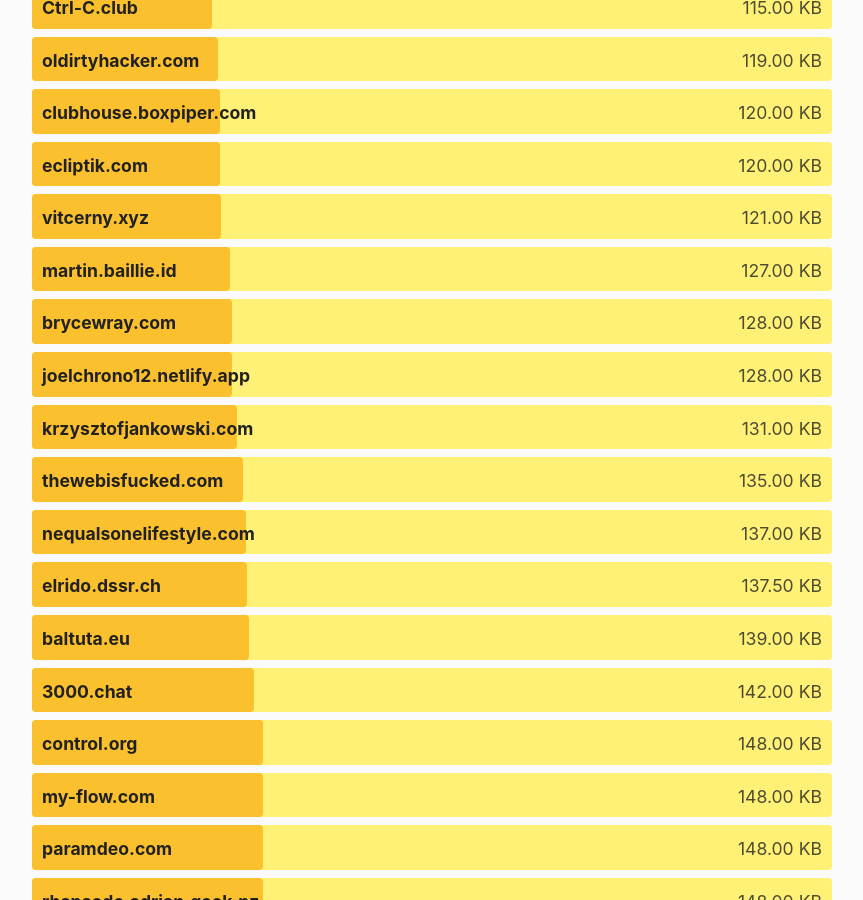
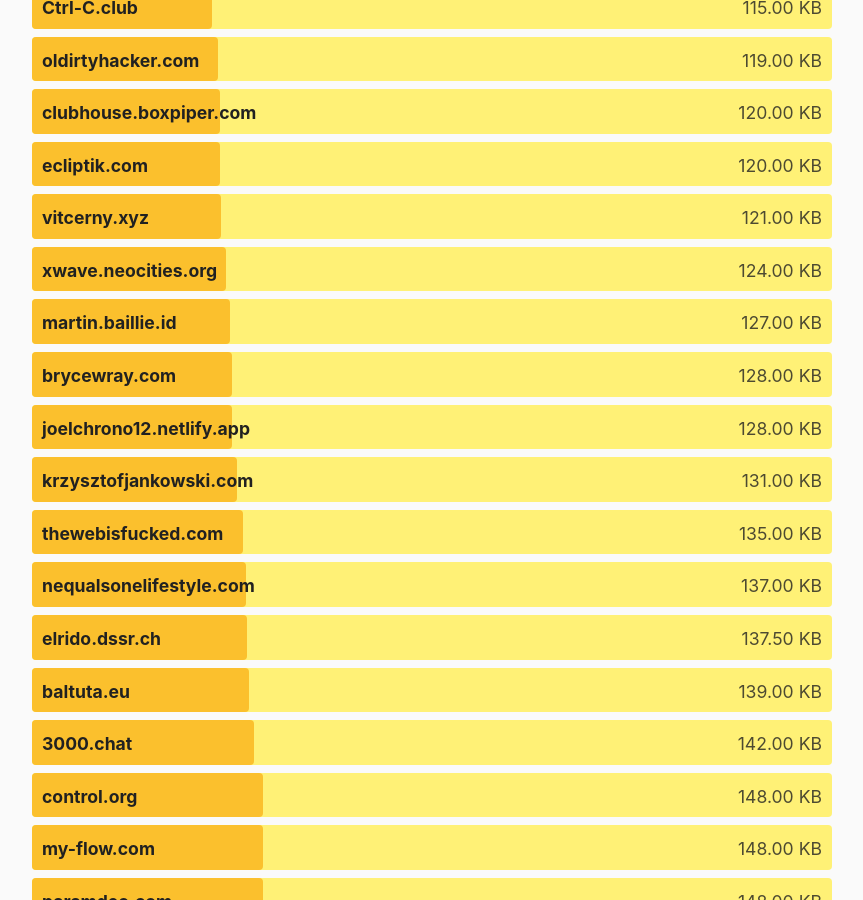
Before and after one commit to kevquirk/512kb.club, a Jekyll site: the page built from index.md, in a window 1280 px wide and 900 px high, scrolled down 14691 px. Shown: the whole window, without its empty margins (208-1071 px from the left). Built offline with Jekyll 4.4.1, drawn with Linux system fonts in a browser that asks for light colours.

Commit message:
Update sites.yml

```diff
--- a/_data/sites.yml
+++ b/_data/sites.yml
@@ -58,6 +58,11 @@
   size: 161
   last_checked: 2021-12-24
 
+- domain: xwave.neocities.org
+  url: https://xwave.neocities.org/
+  size: 124
+  last_checked: 2022-03-15
+
 - domain: aggy.cloud
   url: https://aggy.cloud/
   size: 189
```
